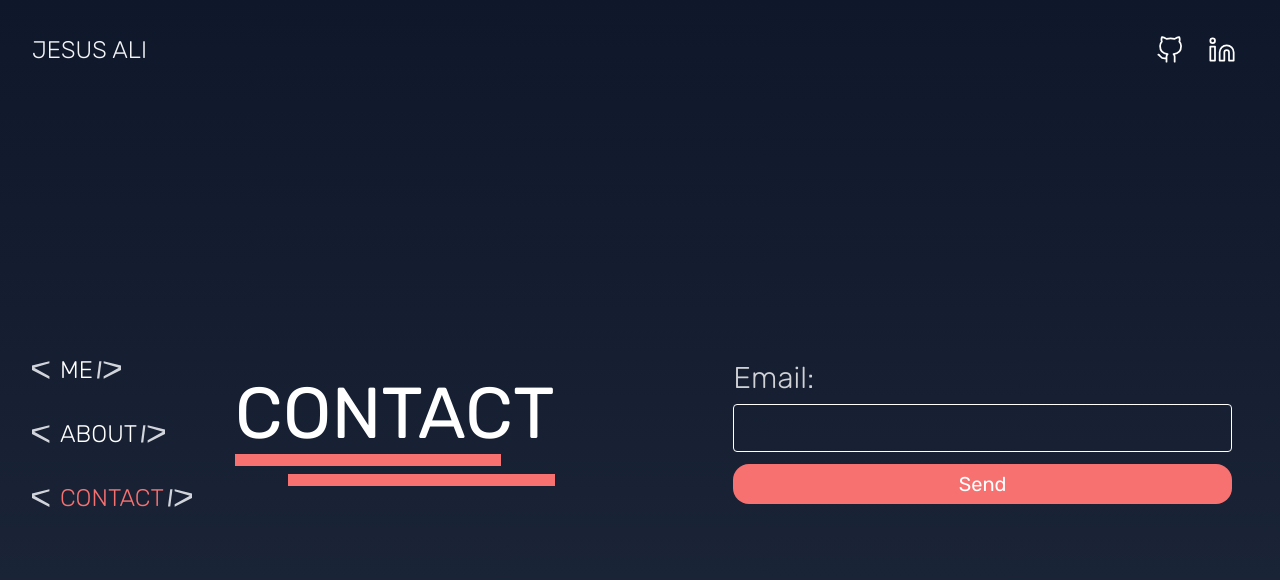
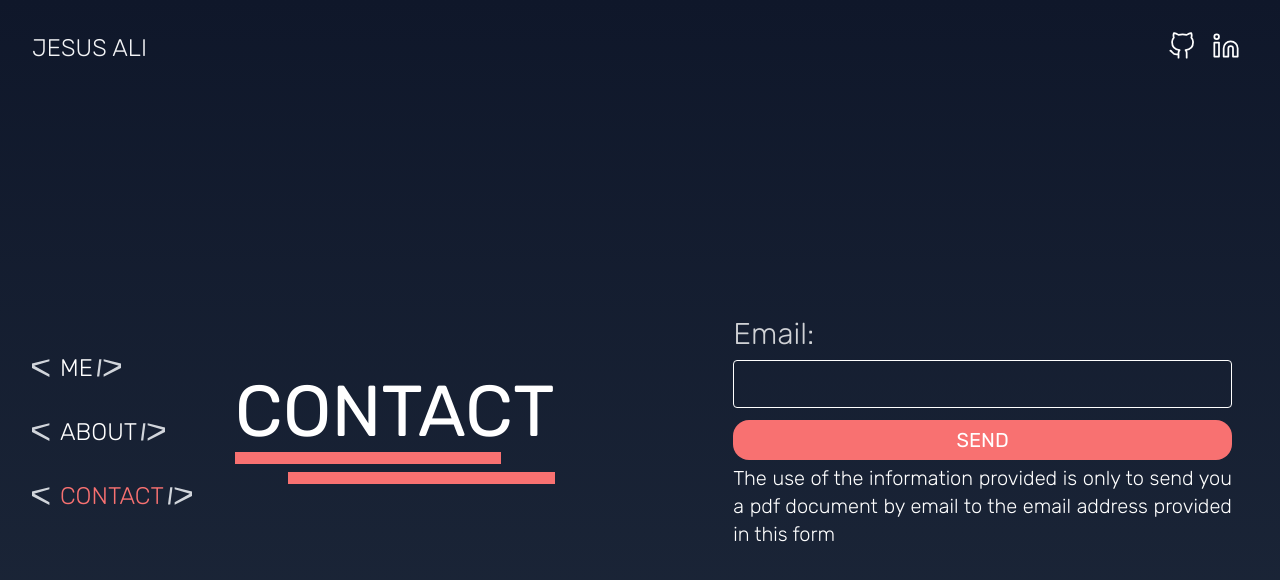
Before and after one commit to Ali-09/ali-001, a Next.js app: page /contact in a window 1280 px wide. Shown: the top 580 px of the page. Built offline with nearby package versions, Linux system fonts and the light colour scheme.

Commit message:
header fix and script bash

```diff
--- a/components/sections/contact/index.js
+++ b/components/sections/contact/index.js
@@ -11,7 +11,11 @@ const Contact = () => {
                 <form className="flex flex-col">
                     <p className="text">Email:</p>
                     <input type="text"></input>
-                    <button className="btn my-1" onClick={(e)=>e.preventDefault()}>Send</button>
+                    <button className="btn my-1" onClick={(e)=>e.preventDefault()}>SEND</button>
+                    <p className='text-info'>
+                        The use of the information provided is only to send you a pdf document
+                        by email to the email address provided in this form
+                    </p>
                 </form>
             </div>
         </div>
--- a/docker-compose.yml
+++ b/docker-compose.yml
@@ -1,7 +1,8 @@
 version: "3"
 services:
     front:
-        container_name: portafolio-front
+        container_name: portafolio
         build: .
+        restart: unless-stopped
         ports:
             - "9000:3000"
--- a/layout/Header.js
+++ b/layout/Header.js
@@ -3,8 +3,10 @@ import Social from "@ly/Social"
 const Header = () => {
     return (
         <div className="header">
-            <h1 className="title-header">JESUS ALI</h1>
-            <Social/>
+            <div className="title-header">
+                <h1 className="name-header">JESUS ALI</h1>
+            </div>
+            <Social />
         </div>
     )
 }
--- a/layout/Social.js
+++ b/layout/Social.js
@@ -2,7 +2,7 @@ import React from 'react'
 
 const Social = () => {
     return (
-        <div className='flex flex-row'>
+        <div className='social'>
             <a className="btn-social" target="_blank" rel="no noreferrer" href='https://github.com/ali-09'>
                 <svg role="img" viewBox="0 0 24 24" className="w-full" fill="none"
                     stroke="currentColor" strokeWidth="1.5" strokeLinecap="round"
--- a/styles/globals.css
+++ b/styles/globals.css
@@ -48,7 +48,28 @@ input:focus, textarea:focus{
 }
 
 .header{
-  @apply flex pt-8 pr-8 pl-8 h-auto justify-between;
+  @apply flex pt-8 pr-8 pl-8 h-auto w-full;
+}
+
+.title-header{
+  @apply text-left w-2/3;
+}
+
+.name-header{
+  @apply text-gray-100 text-2xl font-light antialiased self-center;
+}
+
+.social{
+  @apply flex flex-row w-1/3 justify-end;
+}
+
+.btn-social{
+  @apply rounded-full flex h-7 cursor-pointer mx-2;
+}
+
+.btn-social:hover svg{
+  stroke: #F87171;
+  transform: translateY(-3px)
 }
 
 .content{
@@ -63,12 +84,12 @@ input:focus, textarea:focus{
   @apply w-full h-1/6 flex flex-row justify-center md:w-2/6 md:h-full lg:w-2/12 md:flex-col;
 }
 
-.title-header{
-  @apply text-gray-100 text-2xl font-light antialiased self-center;
+.title{
+  @apply text-5xl md:text-7xl;
 }
 
-.title{
-  @apply text-5xl md:text-7xl;
+.text-info{
+  @apply text-xl font-thin text-justify;
 }
 
 .text{
@@ -127,17 +148,8 @@ input:focus, textarea:focus{
   @apply bg-red-400 text-white h-10 text-xl rounded-2xl hover:opacity-80 active:opacity-70;
 }
 
-.btn-social{
-  @apply rounded-full flex p-1 max-h-full h-9 hover:opacity-90 cursor-pointer mx-2;
-}
-
 .btn-social svg{
   @apply transition-transform ease-in-out;
-}
-
-.btn-social:hover svg{
-  stroke: #F87171;
-  transform: translateY(-3px)
 }
 
 .star-1{
```
Also changed, not shown: 1 other file (tests, documents, lock files or other folders).
